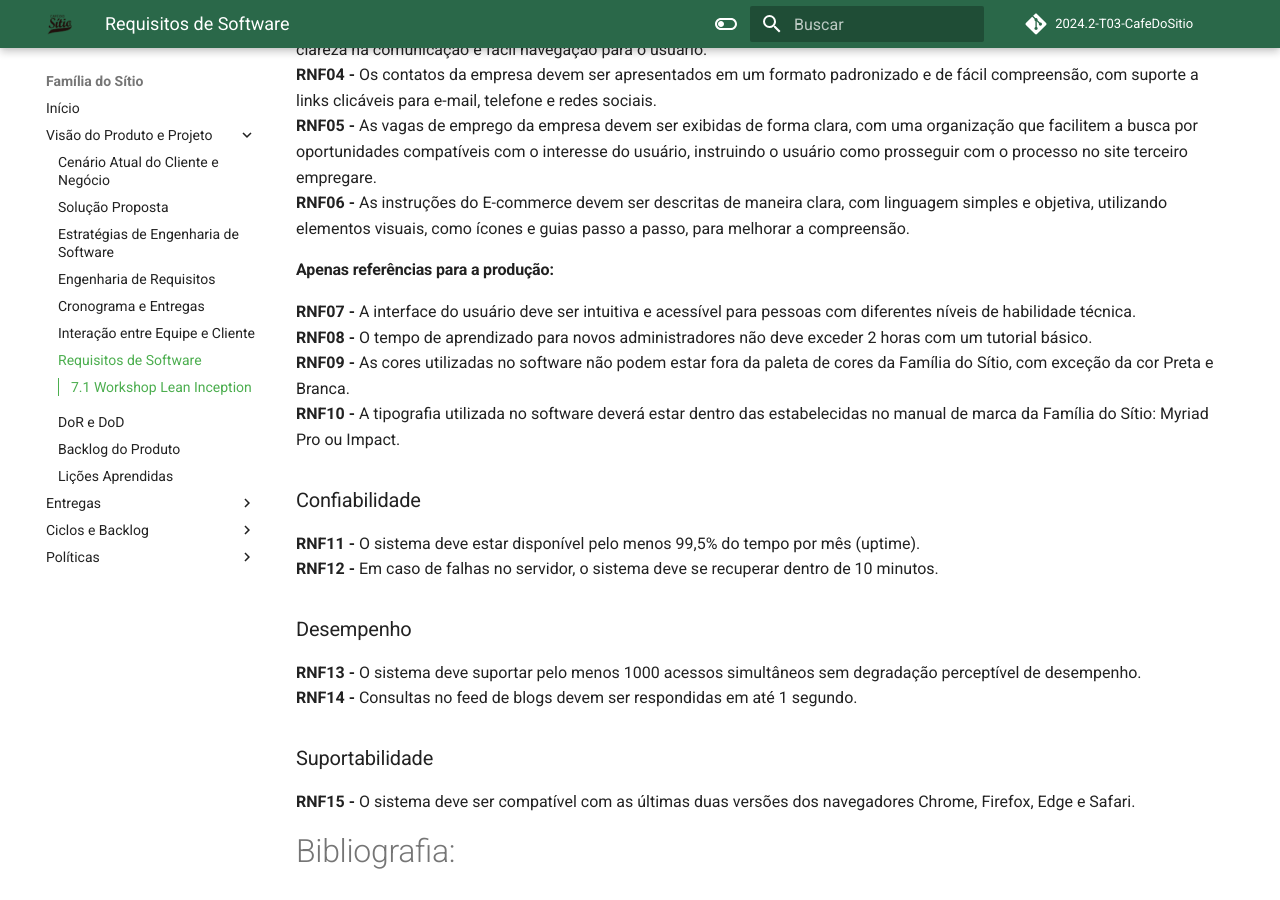
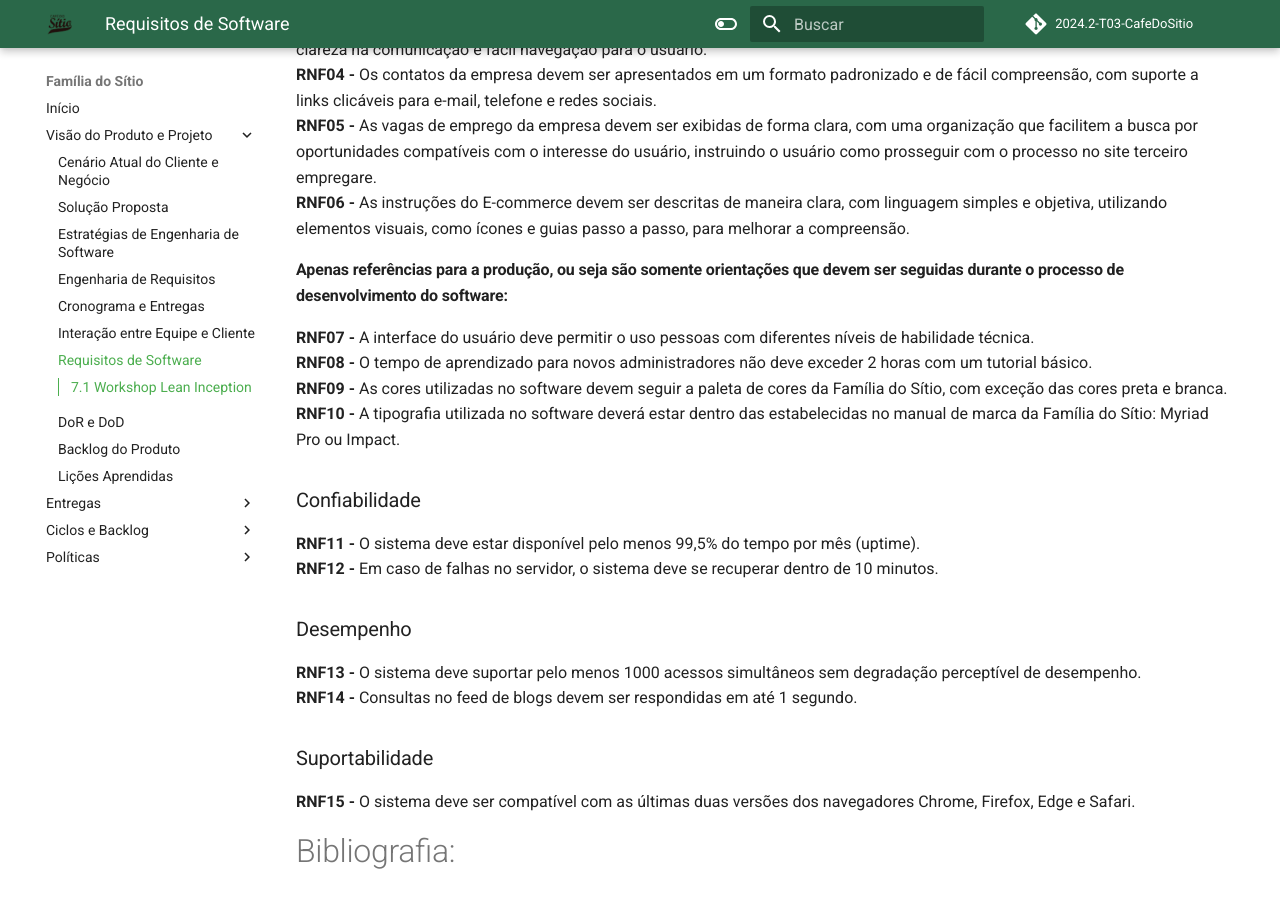
Before and after one commit to mdsreq-fga-unb/2024.2-T03-CafeDoSitio, an MkDocs documentation site: the page built from docs/sections/2-docPage/7-Requisitos.md, in a window 1280 px wide and 900 px high, scrolled down 2290 px. Built offline with MkDocs 1.6.1 and Material for MkDocs 9.7.7, drawn with Linux system fonts in a browser that asks for light colours; comment, search, counter and statistics services are not loaded.

Commit message:
fix: correção da issue #110

```diff
--- a/docs/sections/2-docPage/7-Requisitos.md
+++ b/docs/sections/2-docPage/7-Requisitos.md
@@ -54,10 +54,10 @@ Os requisitos não funcionais foram organizados com base no modelo URPS+, que cl
 **RNF05 -** As vagas de emprego da empresa devem ser exibidas de forma clara, com uma organização que facilitem a busca por oportunidades compatíveis com o interesse do usuário, instruindo o usuário como prosseguir com o processo no site terceiro empregare. <br>
 **RNF06 -** As instruções do E-commerce devem ser descritas de maneira clara, com linguagem simples e objetiva, utilizando elementos visuais, como ícones e guias passo a passo, para melhorar a compreensão. <br>
 
-#### Apenas referências para a produção:
-**RNF07 -** A interface do usuário deve ser intuitiva e acessível para pessoas com diferentes níveis de habilidade técnica. <br>
+#### Apenas referências para a produção, ou seja são somente orientações que devem ser seguidas durante o processo de desenvolvimento do software:
+**RNF07 -** A interface do usuário deve permitir o uso pessoas com diferentes níveis de habilidade técnica. <br>
 **RNF08 -** O tempo de aprendizado para novos administradores não deve exceder 2 horas com um tutorial básico. <br>
-**RNF09 -** As cores utilizadas no software não podem estar fora da paleta de cores da Família do Sítio, com exceção da cor Preta e Branca. <br>
+**RNF09 -** As cores utilizadas no software devem seguir a paleta de cores da Família do Sítio, com exceção das cores preta e branca. <br>
 **RNF10 -** A tipografia utilizada no software deverá estar dentro das estabelecidas no manual de marca da Família do Sítio: Myriad Pro ou Impact.
 
 ### Confiabilidade
```
